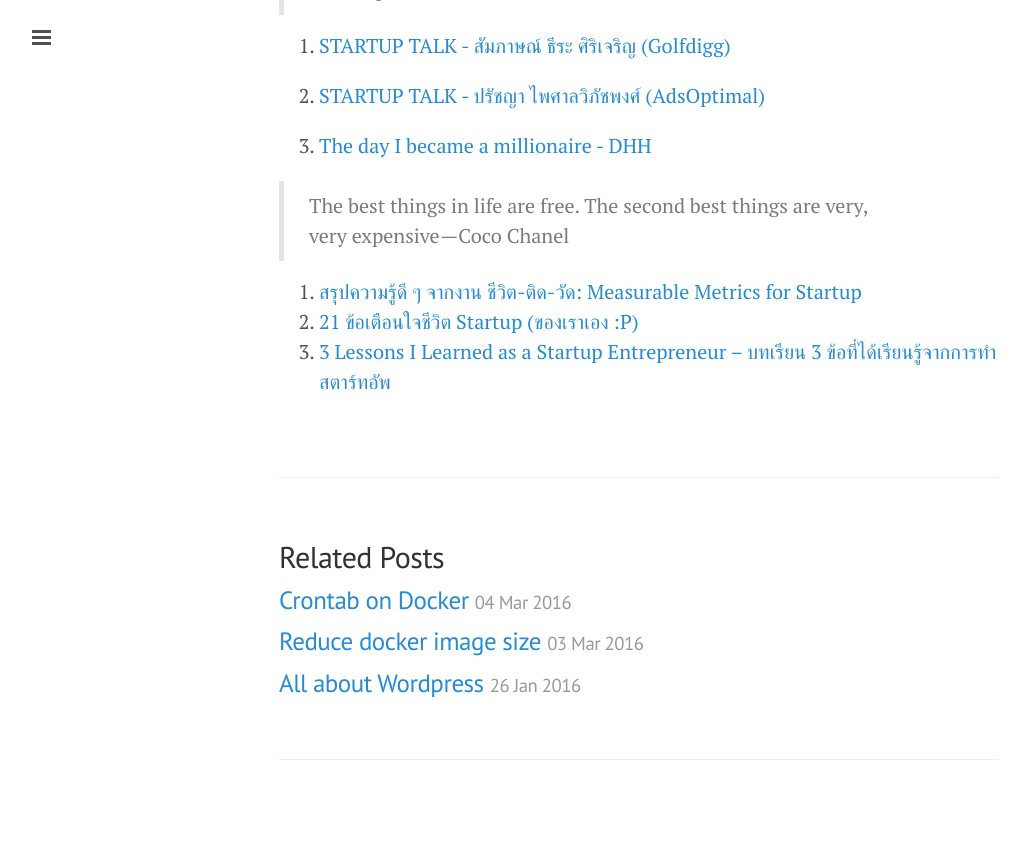
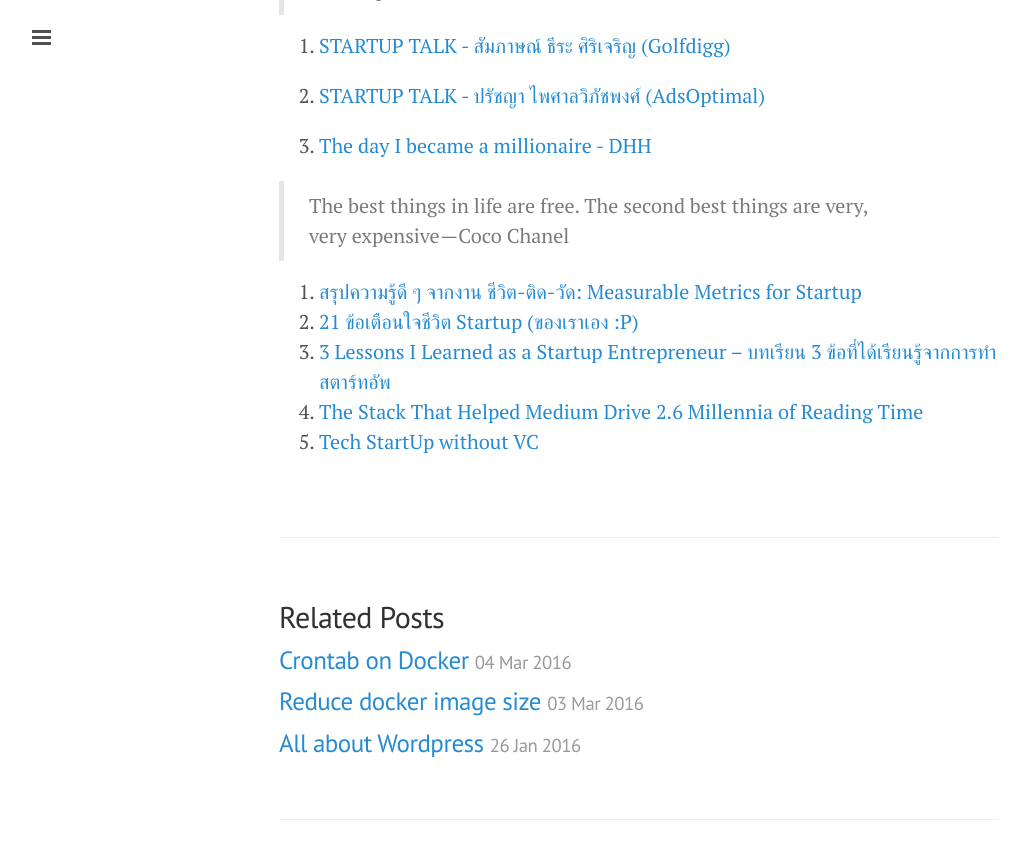
Before and after one commit to ibotdotout/ibotdotout.github.io, a Jekyll site: the page built from _posts/2015-10-01-startup.md, in a window 1280 px wide and 900 px high, scrolled down 1501 px. Shown: the top 859 px of the window, without its empty margins (1-1031 px from the left). Built offline with Jekyll 4.4.1, drawn with Linux system fonts in a browser that asks for light colours; nearby versions of some CDN libraries; Markdown is read by kramdown in place of the engine named in the settings; comment, search, counter and statistics services are not loaded.

Commit message:
Add about tech startup

```diff
--- a/_posts/2015-10-01-startup.md
+++ b/_posts/2015-10-01-startup.md
@@ -62,3 +62,5 @@ permalink: startup
 7. [สรุปความรู้ดี ๆ จากงาน ชีวิต-ติด-วัด: Measurable Metrics for Startup](http://www.growthbee.com/startup-metrics/)
 8. [21 ข้อเตือนใจชีวิต Startup (ของเราเอง :P)](https://medium.com/@pongchai.tang/i-ve-have-learned-from-my-startup-life-da3444d7be3c#.nvai4iiib)
 9. [3 Lessons I Learned as a Startup Entrepreneur – บทเรียน 3 ข้อที่ได้เรียนรู้จากการทำสตาร์ทอัพ](https://pyfungjai.wordpress.com/2016/03/06/3-lessons-i-learned-as-a-startup-entrepreneur/)
+1. [The Stack That Helped Medium Drive 2.6 Millennia of Reading Time](https://medium.com/medium-eng/the-stack-that-helped-medium-drive-2-6-millennia-of-reading-time-e56801f7c492#.u280wp3h4)
+1. [Tech StartUp without VC](https://zanroo.wordpress.com/2016/01/25/tech-start-up-without-vc/)
```
